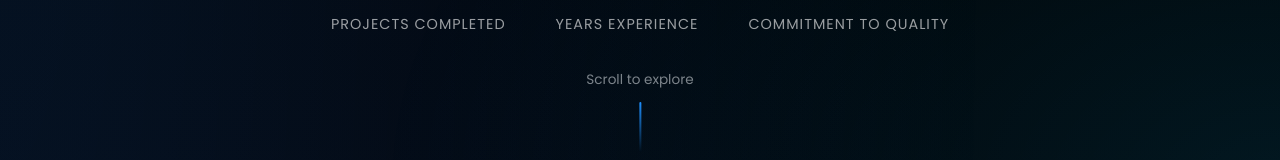
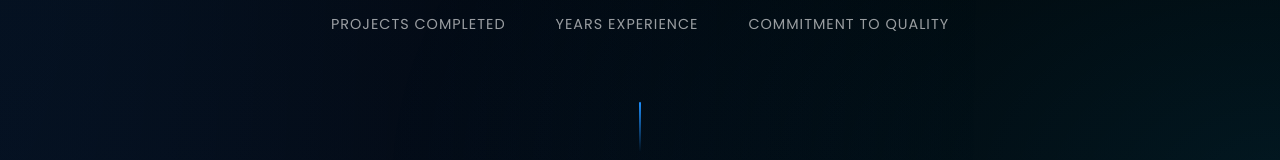
Before and after one commit to Shubhamzio/audionexz-cicd, a React (Vite) app: page /consultancy in a window 1280 px wide. Shown: the part 618-778 px from the top of the page. Built offline with nearby package versions, Linux system fonts and the light colour scheme.

Commit message:
committed successfully

```diff
--- a/src/components/Consultancy/Consultancy.jsx
+++ b/src/components/Consultancy/Consultancy.jsx
@@ -327,7 +327,6 @@ const Consultancy = () => {
           </div>
         </div>
         <div className="anxConslt__heroScroll">
-          <span>Scroll to explore</span>
           <div className="anxConslt__heroScrollLine"></div>
         </div>
       </section>
```
